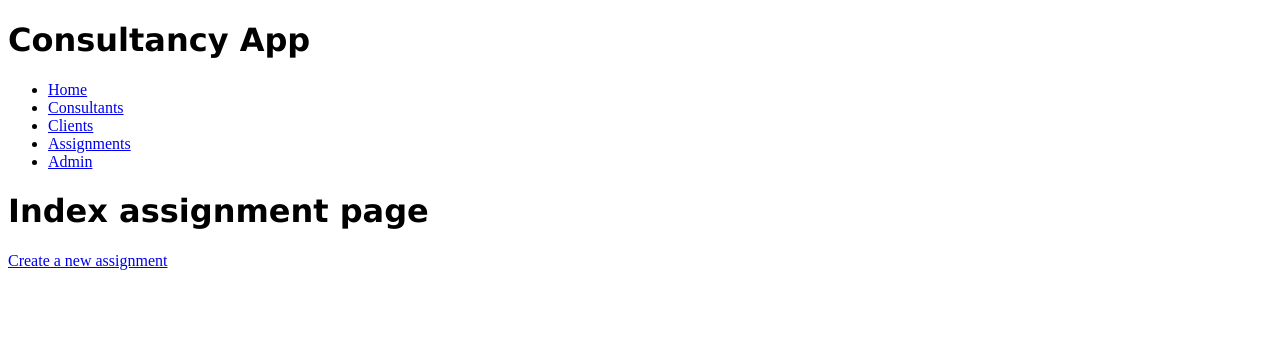
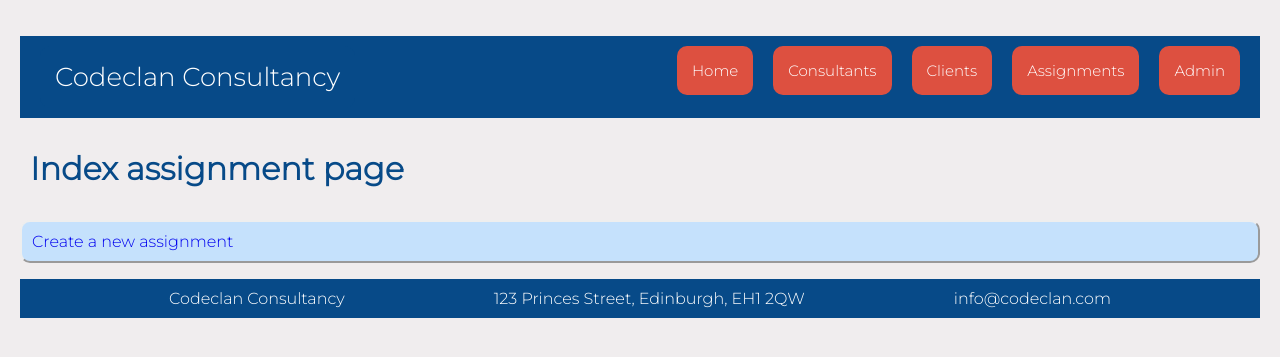
Before and after one commit to michaelmccoll/Project_Secure_Design, a Flask app: page /assignments in a window 1280 px wide. Shown: the top 357 px of the page. Run offline with Flask 2, Linux system fonts and the light colour scheme; data that the repository does not hold is empty; some libraries are stand-ins or nearby versions.

Commit message:
Added some CSS

```diff
--- /dev/null
+++ b/static/footer.css
@@ -0,0 +1,15 @@
+.footer {
+    display: flex;
+    background-color: #074A88;
+    padding-inline-start: 10px;
+    padding-inline-end: 10px;
+    position: relative;
+    justify-content: space-evenly;
+}
+
+footer > ul > li {
+    text-decoration: none;
+    color:white;
+    list-style: none;
+    padding: 10px;
+}
--- /dev/null
+++ b/static/header.css
@@ -0,0 +1,30 @@
+.header {
+    display: flex;
+    background-color: #074A88;
+    padding-inline-start: 10px;
+    padding-inline-end: 10px;
+  }
+
+.header li:first-child {
+    margin-right: auto;
+}
+
+.header li {
+    list-style: none;
+}
+
+.header a {
+    margin: 10px;
+    border-radius: 10px;
+    background: #DD5040;
+    color: #fff;
+    display: block;
+    padding: 15px 15px;
+    text-decoration: none;
+    font-size:15px ;
+}
+
+.header .logo {
+    background: #074A88;
+    font-size: 26px;
+}
--- a/static/style.css
+++ b/static/style.css
@@ -1,3 +1,31 @@
+body {
+    font-family:'Montserrat', sans-serif;
+    padding:12px;
+    background-color: #F0EDEE;
+    color:#074A88;
+}
+
+div {
+    padding: 10px;
+}
+
 h1 {
-    font-family: 'Lucida Sans', 'Lucida Sans Regular', 'Lucida Grande', 'Lucida Sans Unicode', Geneva, Verdana, sans-serif;
+    padding: 10px;
 }
+
+body > a {
+    padding: 10px;
+    border-radius: 10px;
+    border-style:outset;
+    border-width: 2px;
+    text-decoration: none;
+    background-color: #C5E1FC;
+    display:flex;
+    align-items: flex-end;
+}
+
+/* Colour Scheme (via Coolers)
+F0EDEE - Isabelline
+074A88 - Yale Blue
+C5E1FC - Beau Blue
+DD5040 - Cinnabar */
--- a/templates/assignments/index.html
+++ b/templates/assignments/index.html
@@ -5,11 +5,12 @@
     <a href="/assignments/new">Create a new assignment</a>
     {% for assignment in all_assignments %}
     <div>
-        <p>Assignment Description: {{assignment.description}}</p>
-        <p>Consultant Assigned: {{assignment.consultant.name}}</p>
-        <p>Client: {{assignment.client.name}}</p>
-        <p>Days Required: {{assignment.days_required}}</p>
-        <p>Total Cost: #TBC#</p>
+        <hr>
+        <h2><b>Assignment Description: {{assignment.description}}</b></h2>
+        <p><b>Consultant Assigned: </b>{{assignment.consultant.name}}</p>
+        <p><b>Client: </b>{{assignment.client.name}}</p>
+        <p><b>Days Required: </b>{{assignment.days_required}}</p>
+        <p><b>Total Cost: </b>#TBC#</p>
     </div>
     {% endfor %}
 {% endblock %}
--- a/templates/base.html
+++ b/templates/base.html
@@ -4,13 +4,16 @@
     <meta charset="UTF-8">
     <meta http-equiv="X-UA-Compatible" content="IE=edge">
     <meta name="viewport" content="width=device-width, initial-scale=1.0">
+    <style>@import url('https://fonts.googleapis.com/css2?family=Montserrat:wght@300&display=swap');</style>
     <link rel="stylesheet" href="{{ url_for('static', filename='style.css') }}">
+    <link rel="stylesheet" href="{{ url_for('static', filename='header.css') }}">
+    <link rel="stylesheet" href="{{ url_for('static', filename='footer.css') }}">
     <title>Consultancy App</title>
 </head>
 <body>
     <header>
-        <h1>Consultancy App</h1>
-        <ul>
+        <ul class="header">
+            <li><a href="" class="logo">Codeclan Consultancy</a></li>
             <li><a href="/">Home</a></li>
             <li><a href="/consultants">Consultants</a></li>
             <li><a href="/clients">Clients</a></li>
@@ -21,5 +24,12 @@
     {% block content %}
 
     {% endblock %}
+    <footer>
+        <ul class="footer">
+            <li>Codeclan Consultancy</li>
+            <li>123 Princes Street, Edinburgh, EH1 2QW</li>
+            <li>info@codeclan.com</li>
+        </ul>
+    </footer>
 </body>
 </html>
--- a/templates/clients/show.html
+++ b/templates/clients/show.html
@@ -5,6 +5,7 @@
     <h2>{{client.name}}</h2>
         <ul>
             {% for consultant in consultants %}
+            <hr>
             <p>{{consultant.name}}</p>
             <p>{{consultant.role}}</p>
             <p>{{consultant.day_rate}}</p>
--- a/templates/consultants/show.html
+++ b/templates/consultants/show.html
@@ -5,6 +5,7 @@
     <h2>{{consultant.name}}</h2>
         <ul>
             {% for client in clients %}
+                <hr>
                 <p>{{client.name}}</p>
                 <p>{{client.type_of_business}}</p>
                 <p>{{client.contact_details}}</p>
```
Also changed, not shown: templates/clients/index.html (+4 -3 lines), templates/consultants/index.html (+5 -4 lines), 2 other files.
